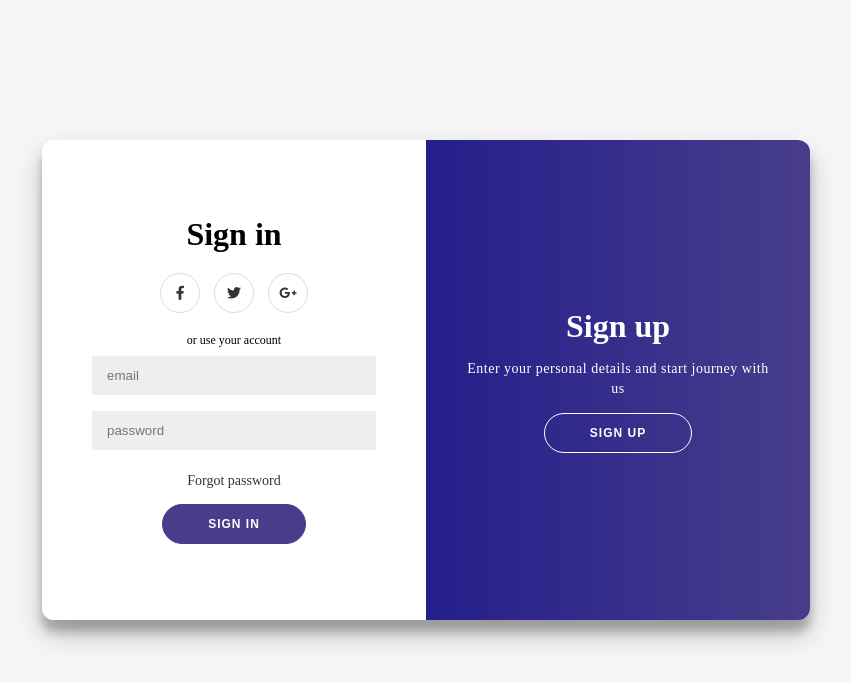
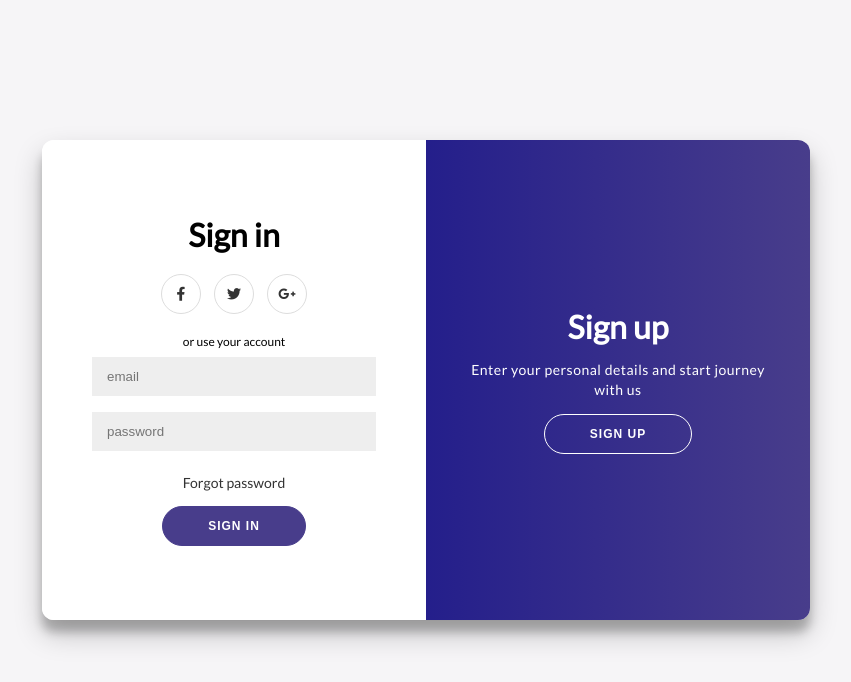
Before and after one commit to pritamvidhate/signIn, a plain HTML site: page index.html in a window 1280 px wide. Shown: the whole page, without its empty margins (214-1065 px from the left). Drawn offline with Linux system fonts and the light colour scheme.

Commit message:
update font

```diff
--- a/style.css
+++ b/style.css
@@ -1,3 +1,5 @@
+@import url("https://fonts.googleapis.com/css2?family=Lato&display=swap");
+
 * {
   box-sizing: border-box;
 }
@@ -10,6 +12,7 @@ body {
   align-items: center;
   height: 100vh;
   margin: -20px 0 50px;
+  font-family: "Lato", sans-serif;
 }
 
 h1 {
```
